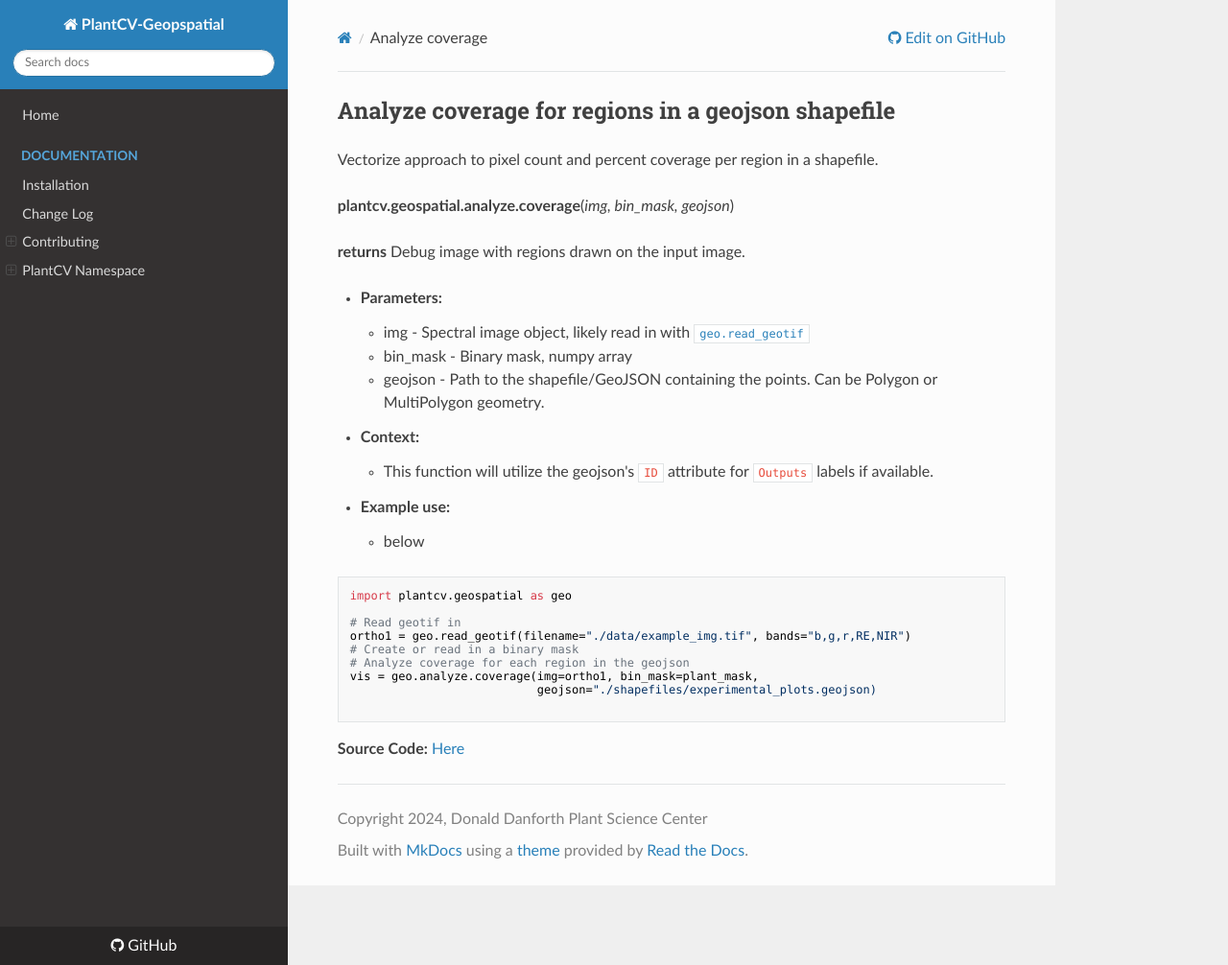
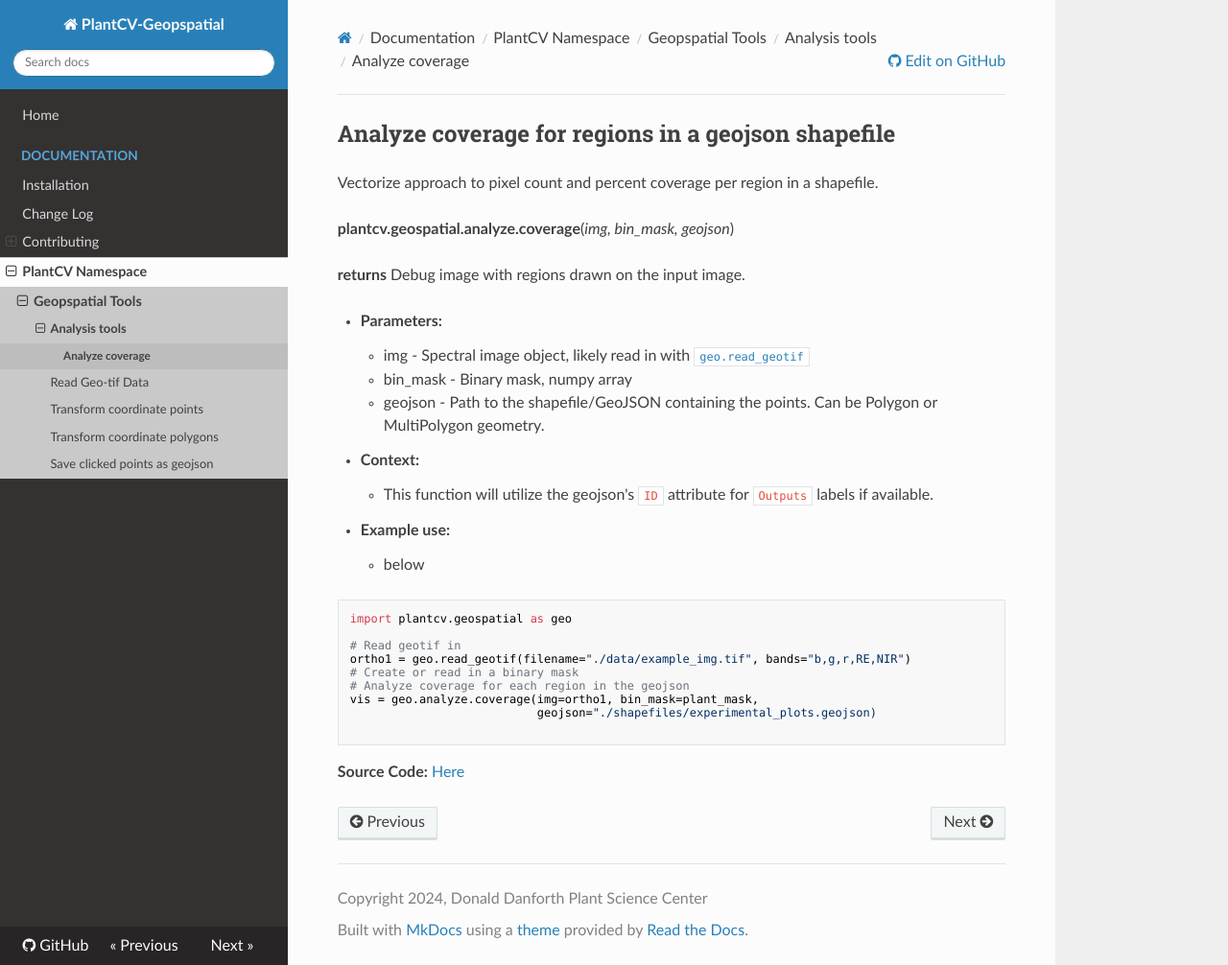
Before and after one commit to danforthcenter/plantcv-geospatial, an MkDocs documentation site: the page built from docs/analyze_coverage.md, in a window 1280 px wide and 1006 px high. Shown: the whole window at 96% size. Built offline with MkDocs 1.6.1, drawn with Linux system fonts in a browser that asks for light colours; nearby versions of some CDN libraries.

Commit message:
Update mkdocs.yml

```diff
--- a/mkdocs.yml
+++ b/mkdocs.yml
@@ -17,6 +17,8 @@
     - 'Adding/Editing Documentation': documentation.md
   - 'PlantCV Namespace':
     - 'Geopspatial Tools':
+        - Analysis tools:
+            - Analyze coverage: analyze_coverage.md
         - Read Geo-tif Data: read_geotif.md
         - Transform coordinate points: transform_points.md
         - Transform coordinate polygons: transform_polygons.md
```
